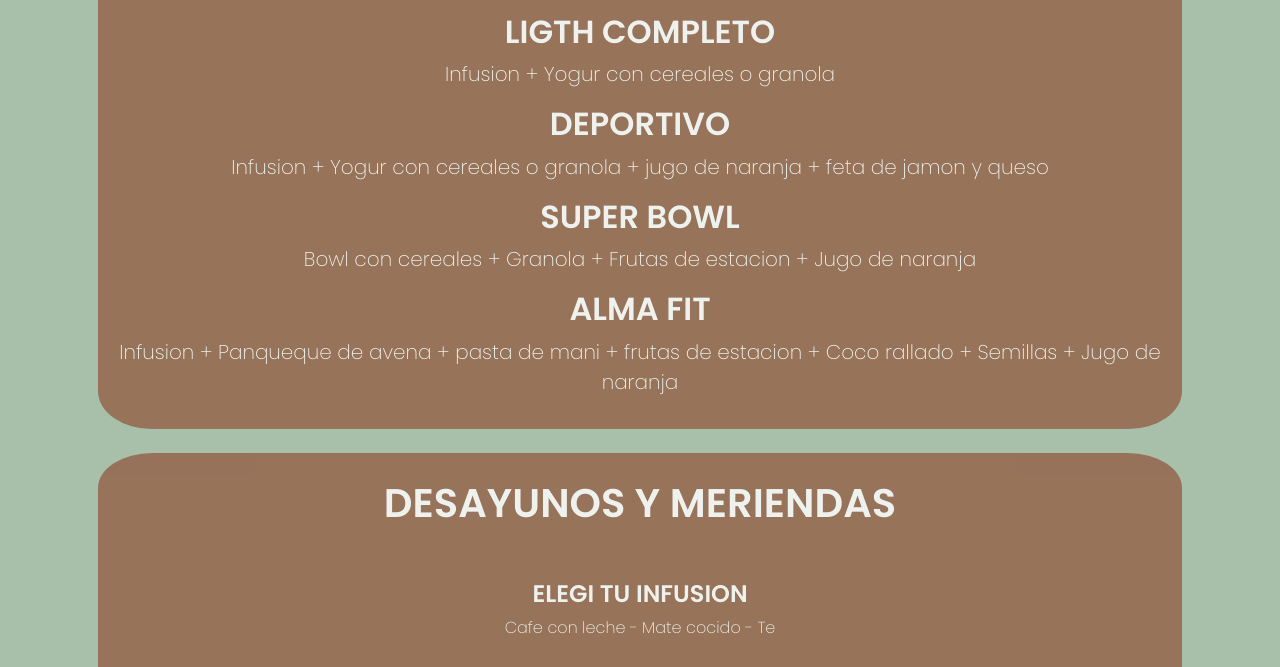
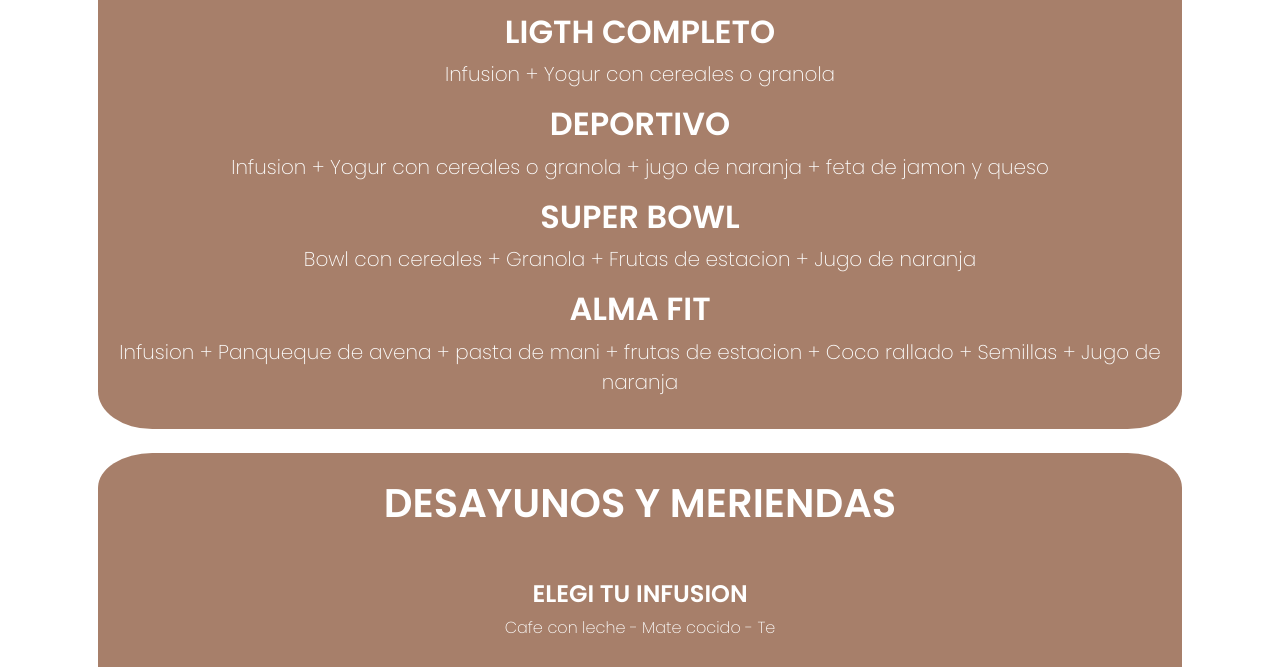
Before and after one commit to EmilianoCervera/ProyectoCarta, a plain HTML site: page index.html in a window 1280 px wide. Shown: the part 797-1464 px from the top of the page. Drawn offline with nearby package versions, Linux system fonts and the light colour scheme.

Commit message:
change in background

```diff
--- a/style.css
+++ b/style.css
@@ -8,7 +8,7 @@
     background-position: center center;
     background-repeat: no-repeat;
     background-attachment: fixed;
-    background-color: #a8c0aa;
+    /*background-color: #a8c0aa;*/
 
 }
 .flex{
```
